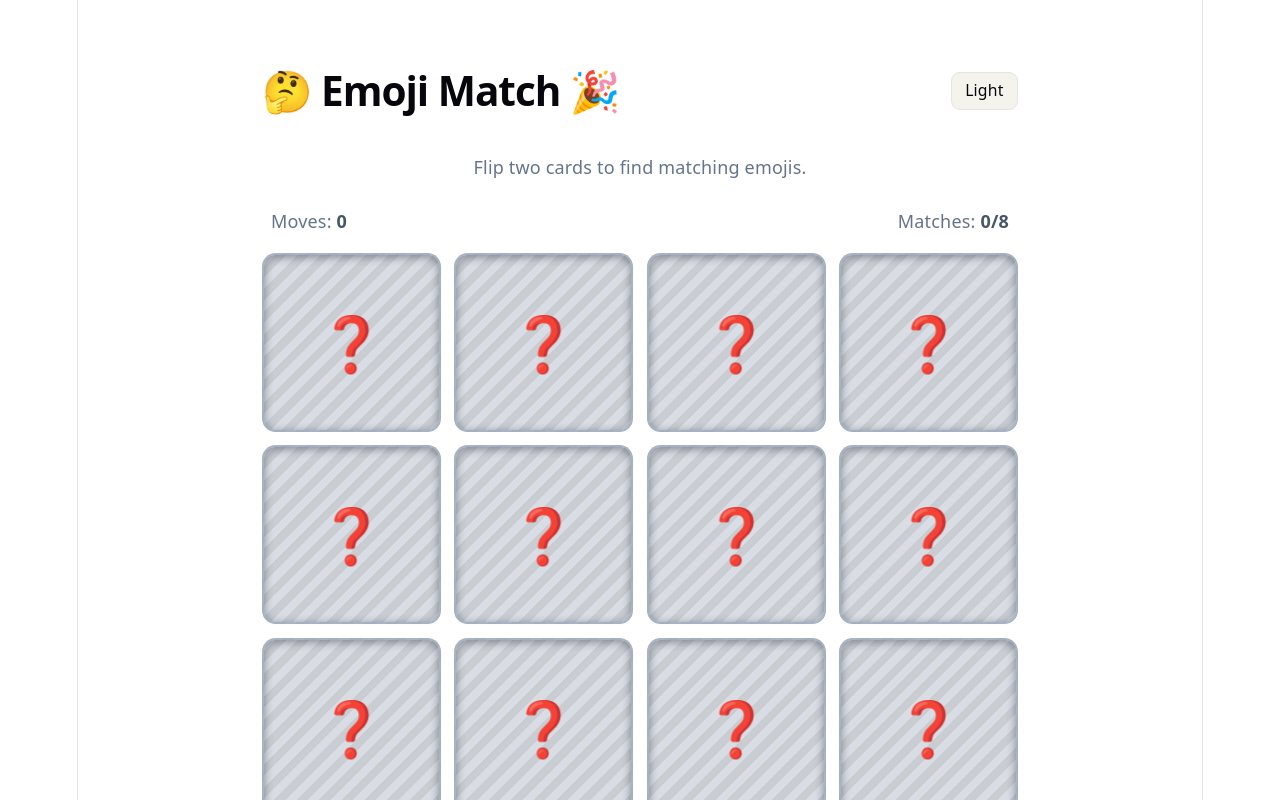
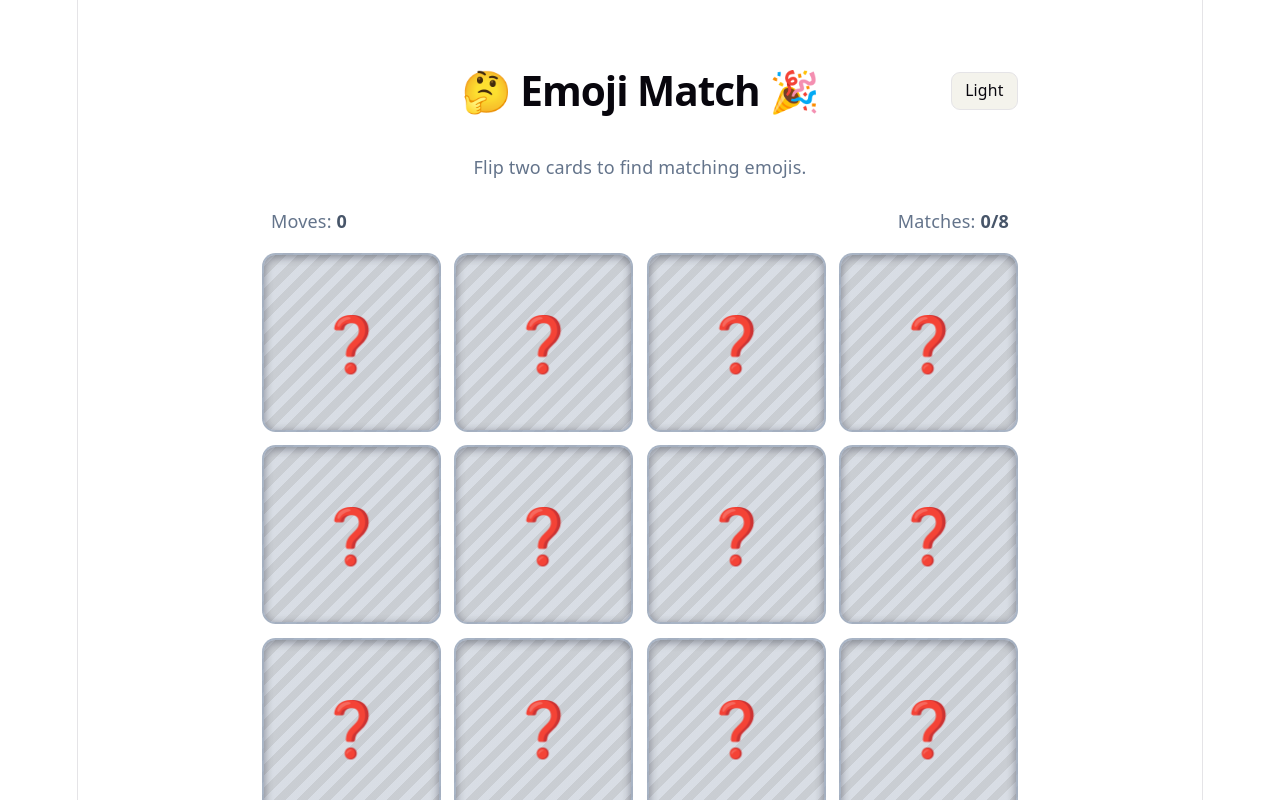
Before and after one commit to allie500/emoji-match-game, a React (Vite) app: page / in a window 1280 px wide. Shown: the top 800 px of the page. Built offline with nearby package versions, Linux system fonts and the light colour scheme.

Commit message:
Fix title alignment

```diff
--- a/src/App.tsx
+++ b/src/App.tsx
@@ -66,14 +66,17 @@
   return (
     <div className="min-h-[100svh] flex flex-col items-center justify-center px-4 py-8">
       <header className="w-full max-w-2xl text-center mb-6">
-        <div className="flex items-center justify-between gap-4">
-          <h1 className="text-3xl sm:text-4xl font-semibold tracking-tight">🤔 Emoji Match 🎉</h1>
+        <div className="grid grid-cols-[1fr_auto_1fr] items-center gap-4">
+          <span aria-hidden="true" />
+          <h1 className="text-3xl sm:text-4xl font-semibold tracking-tight justify-self-center">
+            🤔 Emoji Match 🎉
+          </h1>
           <button
             type="button"
             aria-label="Toggle dark mode"
             aria-pressed={isDarkTheme}
             onClick={onThemeToggle}
-            className="rounded-lg border border-[var(--border)] bg-[var(--code-bg)] px-3 py-1.5 text-sm font-medium text-[var(--text-h)] transition-colors hover:bg-[var(--social-bg)] focus-visible:outline focus-visible:outline-2 focus-visible:outline-offset-2 focus-visible:outline-fuchsia-500"
+            className="justify-self-end rounded-lg border border-[var(--border)] bg-[var(--code-bg)] px-3 py-1.5 text-sm font-medium text-[var(--text-h)] transition-colors hover:bg-[var(--social-bg)] focus-visible:outline focus-visible:outline-2 focus-visible:outline-offset-2 focus-visible:outline-fuchsia-500"
           >
             {isDarkTheme ? "Dark" : "Light"}
           </button>
```
